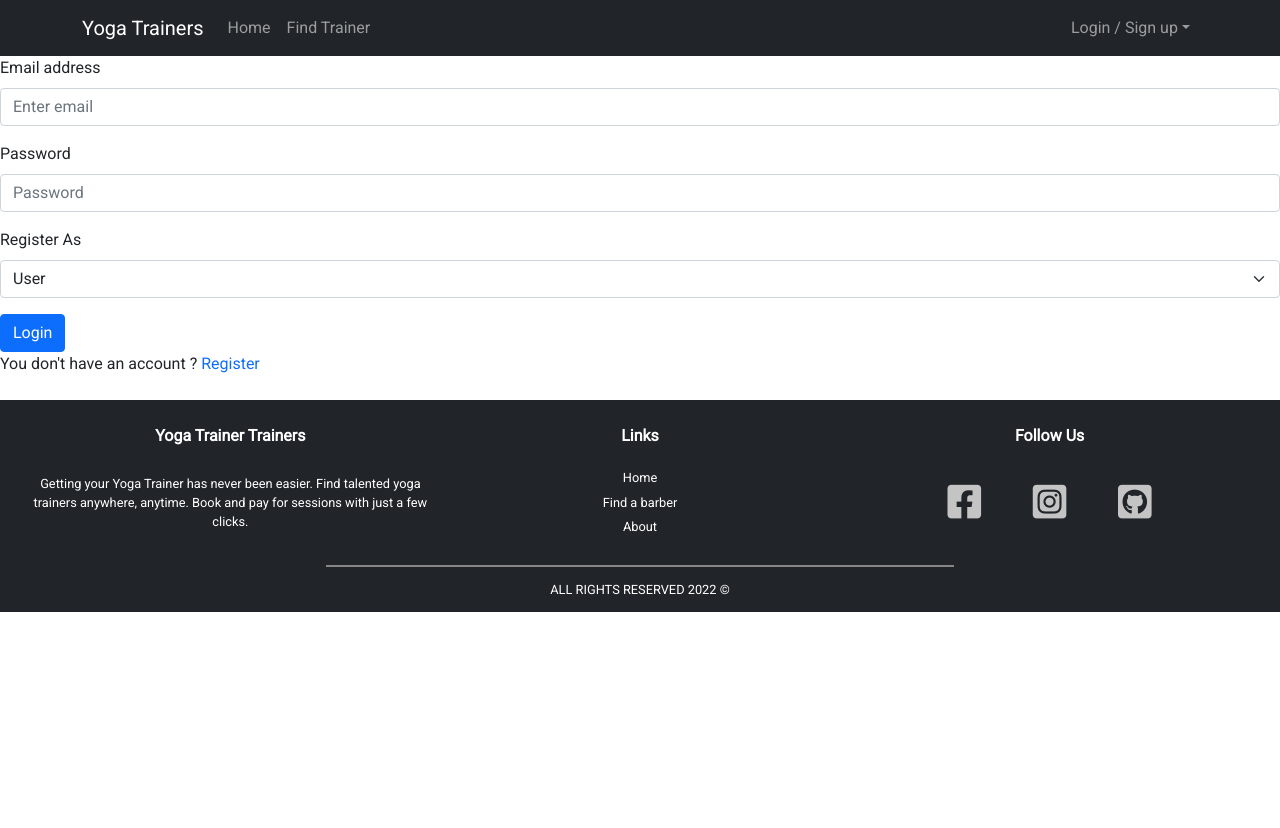
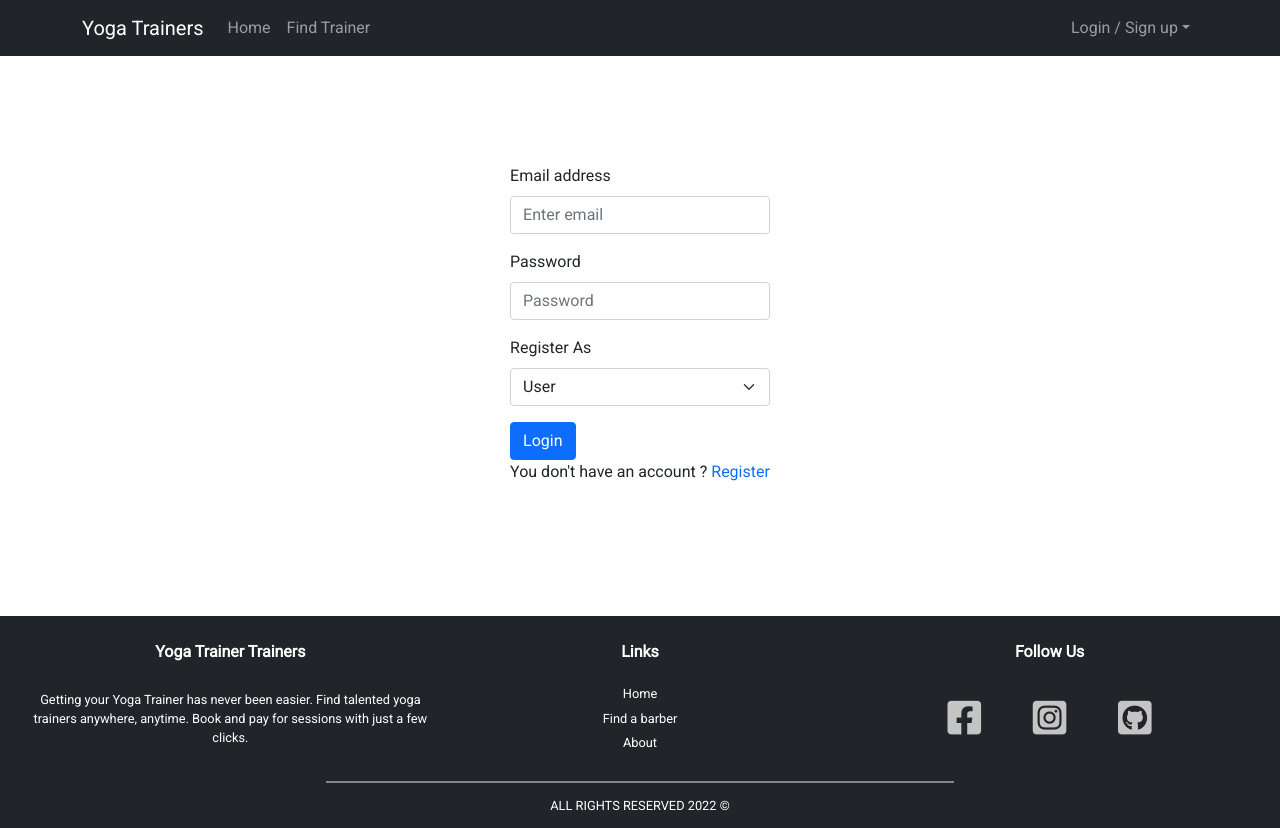
Before and after one commit to yaserananbeh/yogaTrainerApp, a React (Create React App) app in the folder client/: page /login in a window 1280 px wide. Before the commit the page ends 800 px from the top, so only its background shows below. Built offline with nearby package versions, Linux system fonts and the light colour scheme.

Commit message:
Login page design

```diff
--- a/client/src/components/LoginForm.js
+++ b/client/src/components/LoginForm.js
@@ -120,6 +120,7 @@ function LoginForm() {
   };
   return (
     <div>
+      <fieldset>
         <Form onSubmit={handleSubmitLogin}>
           <Form.Group className="mb-3" controlId="formBasicEmail">
             <Form.Label>Email address</Form.Label>
@@ -158,6 +159,7 @@ function LoginForm() {
             </Form.Label>
           </Form.Group>
         </Form>
+      </fieldset>
     </div>
   );
 }
--- a/client/src/pages/LoginPage.js
+++ b/client/src/pages/LoginPage.js
@@ -1,9 +1,10 @@
 import React from "react";
 import LoginForm from "../components/LoginForm";
+import "../style/LoginPage.scss";
 
 function LoginPage() {
   return (
-    <div>
+    <div className="loginPageMainContainer">
       <LoginForm />
     </div>
   );
--- /dev/null
+++ b/client/src/style/LoginPage.scss
@@ -0,0 +1,7 @@
+.loginPageMainContainer {
+  background-color: var(--smockWhite);
+  min-height: 70vh;
+  display: flex;
+  justify-content: center;
+  align-items: center;
+}
--- /dev/null
+++ b/client/src/style/RegisterPage.scss
@@ -0,0 +1,7 @@
+.loginPageMainContainer {
+  background-color: var(--smockWhite);
+  min-height: 70vh;
+  display: flex;
+  justify-content: center;
+  align-items: center;
+}
```
Lines whose indentation alone changed are shown as unchanged.
